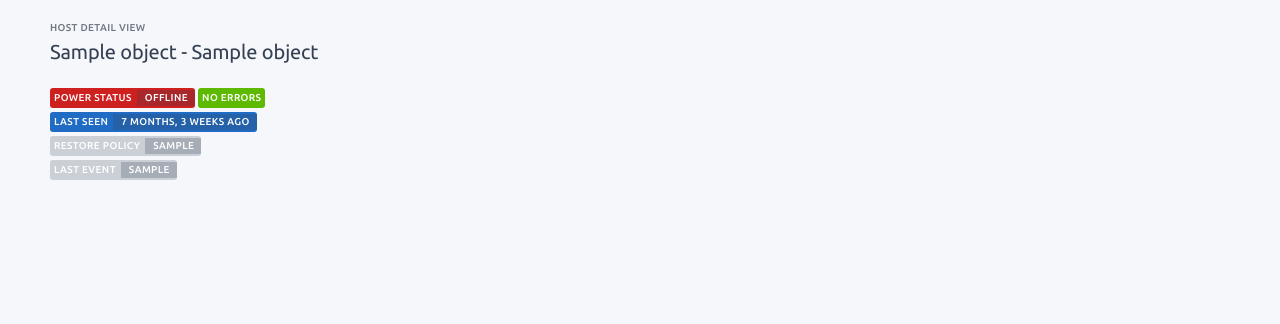
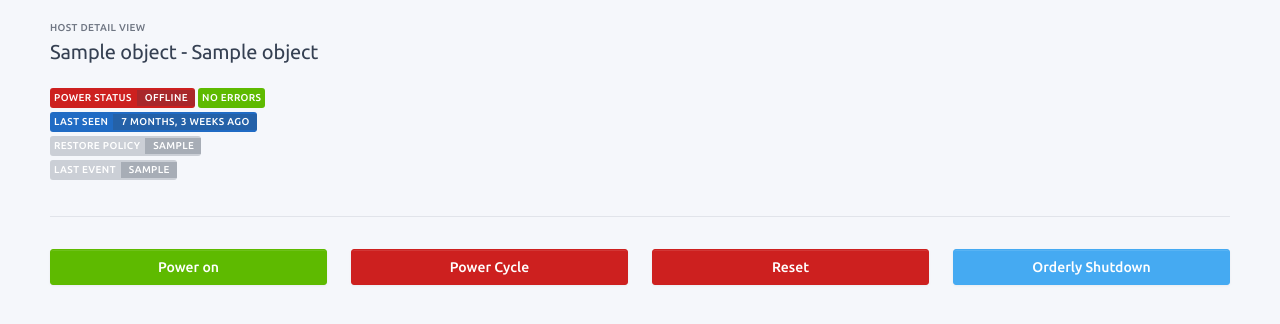
Before and after one commit to Cornelicorn/ipmihub, a Django app: template control/templates/control/host_detail.html in a window 1280 px wide. Shown: the part 56-380 px from the top of the page. Run offline with Django 3.2, Linux system fonts and the light colour scheme; the template is opened without the code that fills it: most values are stand-ins (such as "Sample title", 1, 10 or a date in 2020).

Commit message:
Add power control

```diff
--- a/control/templates/control/host_detail.html
+++ b/control/templates/control/host_detail.html
@@ -40,4 +40,41 @@
             Last Event<span class="badge-addon"> {{ object.powerValues.last_event|title }} </span>
         </span>
     </div>
+    <hr/>
+    <div class="row">
+        {% csrf_token %}
+
+        <div class="col">
+        <form method="post" action="{% url 'powercontrol' object.id %}">
+        {% if object.online %}
+            <input type="hidden" name="command" value=0>
+            <button type="submit" class="btn btn-danger btn-block" value='power-off'>Power off</button>
+        {% else %}
+            <input type="hidden" name="command" value=1>
+            <button type="submit" class="btn btn-success btn-block" value='power-on'>Power on</button>
+        {% endif %}
+        </form>
+        </div>
+
+        <div class="col">
+        <form method="post" action="{% url 'powercontrol' object.id %}">
+        <input type="hidden" name="command" value=2>
+        <button type="submit" class="btn btn-danger btn-block" value='power-cycle'>Power Cycle</button>
+        </form>
+        </div>
+
+        <div class="col">
+        <form method="post" action="{% url 'powercontrol' object.id %}">
+        <input type="hidden" name="command" value=3>
+        <button type="submit" class="btn btn-danger btn-block" value='power-reset'>Reset</button>
+        </form>
+        </div>
+
+        <div class="col">
+        <form method="post" action="{% url 'powercontrol' object.id %}">
+        <input type="hidden" name="command" value=5>
+        <button type="submit" class="btn btn-info btn-block" value='power-shutdown'>Orderly Shutdown</button>
+        </form>
+        </div>
+    </div>
 {% endblock content %}
--- a/control/urls.py
+++ b/control/urls.py
@@ -4,5 +4,6 @@ from control import views
 
 urlpatterns = [
     path('', views.HostList.as_view(), name='index'),
-    path('host/<slug:pk>/detail', views.HostView.as_view(), name='host')
+    path('host/<slug:pk>/detail', views.HostView.as_view(), name='host'),
+    path('host/<slug:pk>/powercontrol/', views.powerControl, name='powercontrol'),
 ]
```
Also changed, not shown: control/ipmi/rmcp.py (+13 -9 lines), control/views.py (+14 -0 lines).
